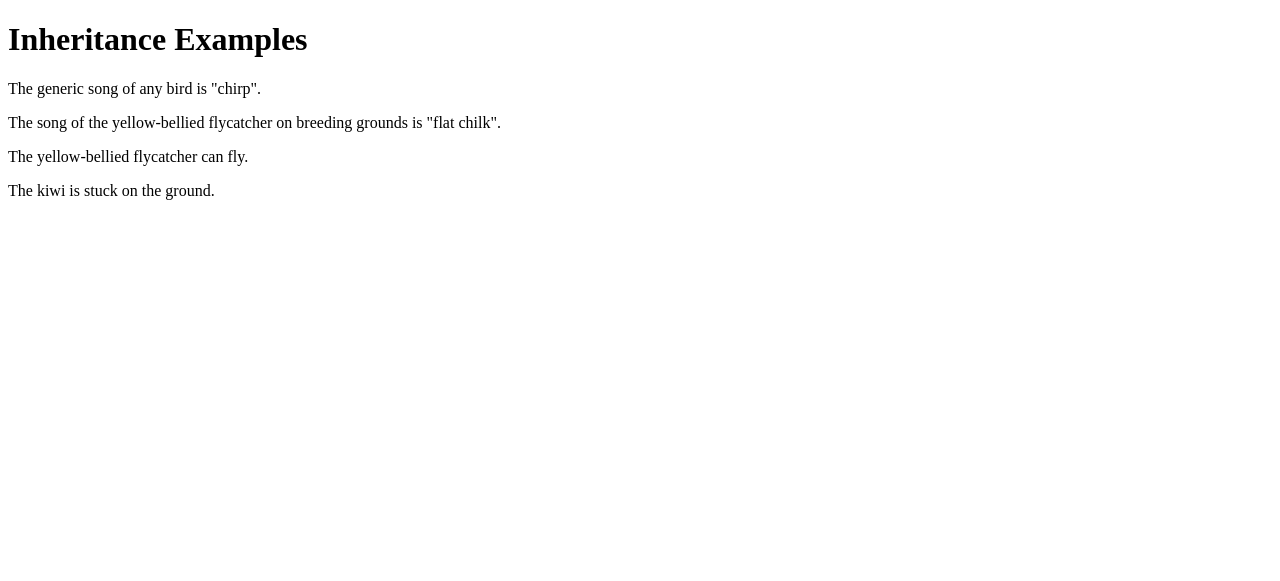
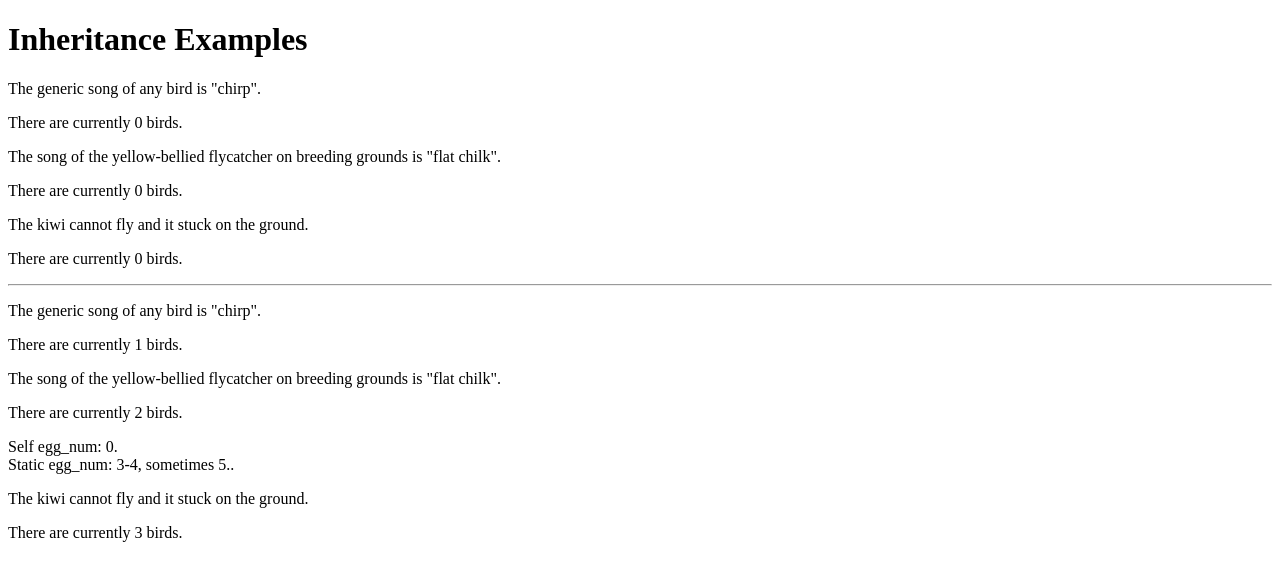
Before and after one commit to Arachidis/web250, a PHP site: page / in a window 1280 px wide. Shown: the top 581 px of the page. Run offline with PHP 8.4, Linux system fonts and the light colour scheme.

Commit message:
Completed the Bird class modifications

```diff
--- a/asgn03/Bird.php
+++ b/asgn03/Bird.php
@@ -1,31 +1,47 @@
 <?php
 
 class Bird {
+    public static $instance_count = 0;
+    public static $egg_num = '0';
     var $habitat;
     var $food;
     var $nesting = "tree";
     var $conservation;
     var $song = "chirp";
-    var $flying = "yes";
+    //Swithced to static to fit with the method in the assignment
+    public static $flying = "yes";
 
     function can_fly() {
-        if ( $this->flying == "yes" ) {
-            $flying_string = "can fly";
-        } else {
-            $flying_string = "is stuck on the ground";
-        }
-        return  $flying_string ;
+      //Ternary statement
+      static::$flying == "yes" ? $flying_string = "bird can fly" : $flying_string = " cannot fly and it stuck on the ground";
+       return $flying_string;
+      }
+
+    public static function create () {
+      self::$instance_count++;
+      $class_name = get_called_class();
+      return new $class_name;
+    }
+
+    public function get_eggs () {
+      //Extra function just to show that egg_num is behainving how it should.
+      echo('Self egg_num: '.self::$egg_num.'.<br>');
+      echo('Static egg_num: '.static::$egg_num.'.<br>');
     }
 }
 
 class YellowBelliedFlyCatcher extends Bird {
+  //egg_num override
+  public static $egg_num = '3-4, sometimes 5.';
     var $name = "yellow-bellied flycatcher";
     var $diet = "mostly insects.";
     var $song = "flat chilk";
+
 }
 
 class Kiwi extends Bird {
     var $name = "kiwi";
     var $diet = "omnivorous";
-    var $flying = "no";
+    //Swithced to static to fit with the method in the assignment
+    public static $flying = "no";
 }
--- a/asgn03/index.php
+++ b/asgn03/index.php
@@ -13,14 +13,32 @@
 
     $bird = new Bird;
     echo '<p>The generic song of any bird is "' . $bird->song . '".</p>';
+    echo "<p>There are currently ".Bird::$instance_count." birds. </p>";
 
     $fly_catcher = new YellowBelliedFlyCatcher;
     echo '<p>The song of the ' . $fly_catcher->name . ' on breeding grounds is "' . $fly_catcher->song . '".</p>';
+    echo "<p>There are currently ".YellowBelliedFlyCatcher::$instance_count." birds. </p>";
 
     $kiwi = new Kiwi;
-    $kiwi->flying = "no";
-    echo "<p>The " . $fly_catcher->name . " " . $fly_catcher->can_fly() . ".</p>";
+    Kiwi::$flying = "no";
     echo "<p>The " . $kiwi->name . " " . $kiwi->can_fly() . ".</p>";
+    echo "<p>There are currently ".Kiwi::$instance_count." birds. </p>";
+
+    echo ('<hr>');
+
+    $bird2 = Bird::create();
+    echo '<p>The generic song of any bird is "' . $bird2->song . '".</p>';
+    echo "<p>There are currently ".Bird::$instance_count." birds. </p>";
+
+    $fly_catcher2 = YellowBelliedFlyCatcher::create();
+    echo '<p>The song of the ' . $fly_catcher2->name . ' on breeding grounds is "' . $fly_catcher2->song . '".</p>';
+    echo "<p>There are currently ".YellowBelliedFlyCatcher::$instance_count." birds. </p>";
+    $fly_catcher2->get_eggs();
+
+    $kiwi2 = Kiwi::create();
+    Kiwi::$flying = "no";
+    echo "<p>The " . $kiwi2->name . " " . $kiwi2->can_fly() . ".</p>";
+    echo "<p>There are currently ".Kiwi::$instance_count." birds. </p>";
 
 ?>
     </body>
```
